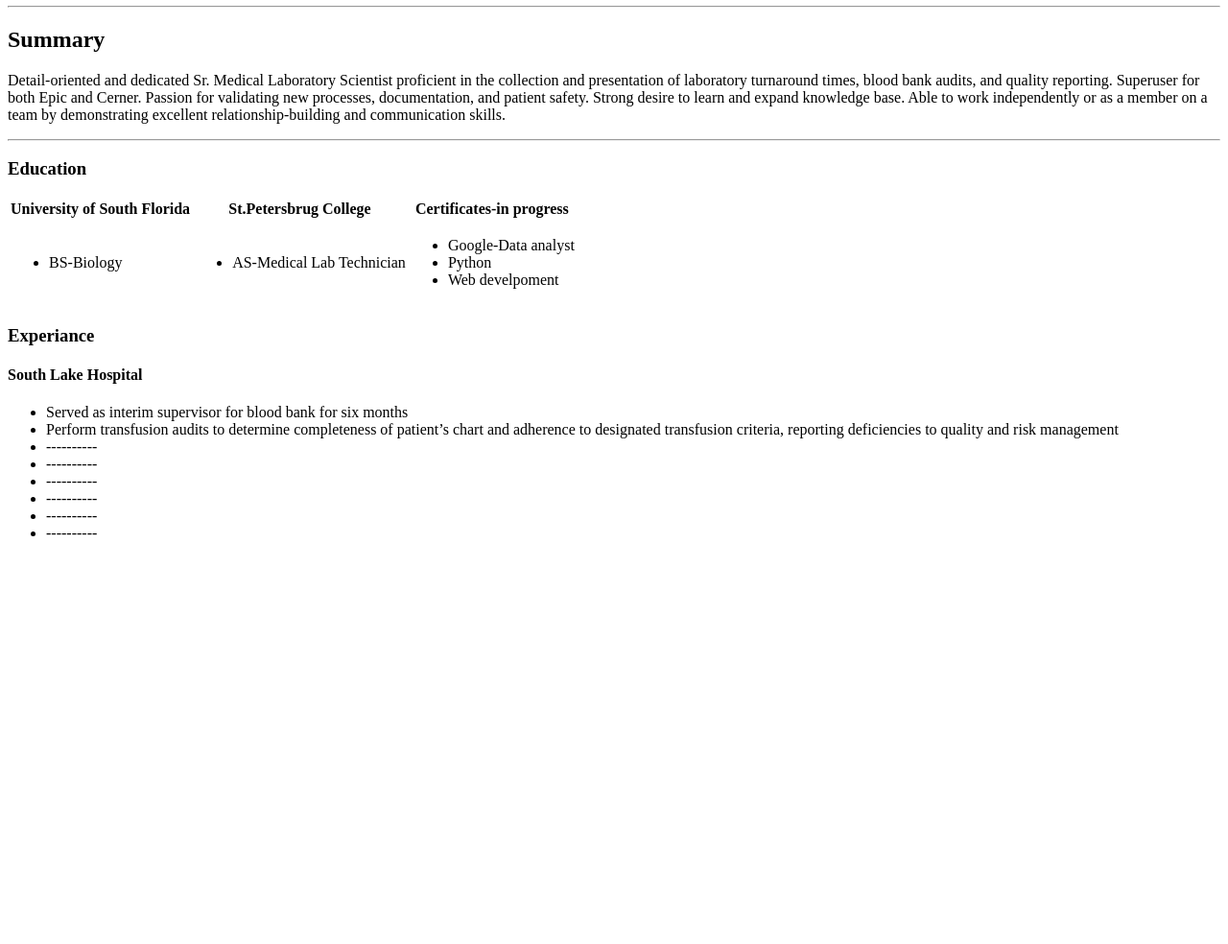
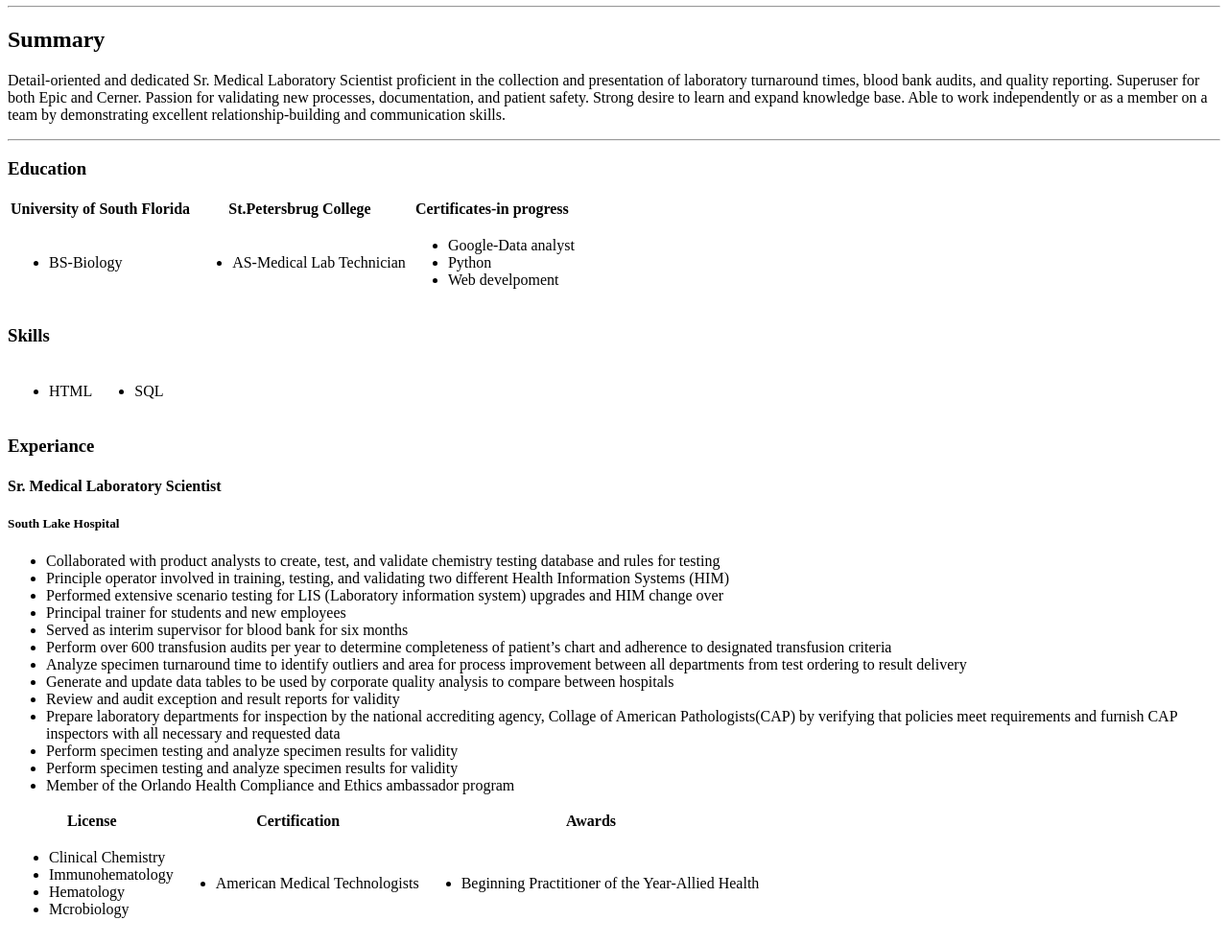
Before and after one commit to EmP31/html-Resume_Progression1, a plain HTML site: page resume.html in a window 1280 px wide. Shown: the part 118-1102 px from the top of the page at 96% size. Before the commit the page ends 800 px from the top, so only its background shows below. Drawn offline with Linux system fonts and the light colour scheme.

Commit message:
Update resume.html

```diff
--- a/resume.html
+++ b/resume.html
@@ -48,28 +48,71 @@ relationship-building and communication skills.
 				</ul>
 			</td>
      </table>
+      </table>
+     	<h3>Skills</h3>
 
+    <table>
+
+    	<td>
+        	<ul>
+            	<li>HTML</li>
+            </ul>
+        </td>
+        <td>
+        	<ul>
+            	<li>SQL</li>
+            </ul>
+        </td>
+    </table>
 
     <h3>Experiance</h3>
 
 
-    <h4>South Lake Hospital</h4>
+    <h4>Sr. Medical Laboratory Scientist</h4>
+	<h5>South Lake Hospital</h5>
 
     	<ul>
-        	<li>Served as interim supervisor for blood bank for six months</li>
-            <li>Perform transfusion audits to determine completeness of patient’s
-chart and adherence to designated transfusion criteria, reporting
-deficiencies to quality and risk management
+        	<li>Collaborated with product analysts to create, test, and validate  chemistry testing database and rules for testing</li>
+            <li>Principle operator involved in training, testing, and validating two different Health Information Systems (HIM)
 </li>
 
-            <li>----------</li>
-            <li>----------</li>
-            <li>----------</li>
-            <li>----------</li>
-            <li>----------</li>
-            <li>----------</li>
-         </ul>
+            <li>Performed extensive scenario testing for LIS (Laboratory information system) upgrades and HIM change over</li>
+            <li>Principal trainer for students and new employees</li>
+            <li>Served as interim supervisor for blood bank for six months</li>
+            <li>Perform over 600 transfusion audits per year to determine completeness of patient’s chart and adherence to designated transfusion criteria</li>
+            <li>Analyze specimen turnaround time to identify outliers and area for process improvement between all departments from test ordering to result delivery</li>
+            <li>Generate and update data tables to be used by corporate quality analysis to compare between hospitals</li>
+			<li>Review and audit exception and result reports for validity</li>
+			<li>Prepare laboratory departments for inspection by the national accrediting agency, Collage of American Pathologists(CAP) by verifying that policies meet requirements and furnish CAP inspectors with all necessary and requested data</li>
+        	<li>Perform specimen testing and analyze specimen results for validity</li>
+			<li>Perform specimen testing and analyze specimen results for validity</li>
+			<li>Member  of the  Orlando Health Compliance and Ethics ambassador program </li>
+		</ul>
+	<table>
 
+    	<th>License</th>
+    	<th>Certification</th>
+    	<th>Awards</th>
 
+        <tr>
+        	<td>
+            	<ul>
+                	<li>Clinical Chemistry</li>
+                    <li>Immunohematology</li>
+                    <li>Hematology</li>
+                    <li>Mcrobiology</li>
+                </ul>
+            </td>
+            <td>
+            	<ul>
+                	<li>American Medical Technologists</li>
+                </ul>
+            </td>
+            <td>
+            	<ul>
+                	<li>Beginning Practitioner of the Year-Allied Health </li>
+				</ul>
+			</td>
+     </table>
 </body>
 </html>
```
